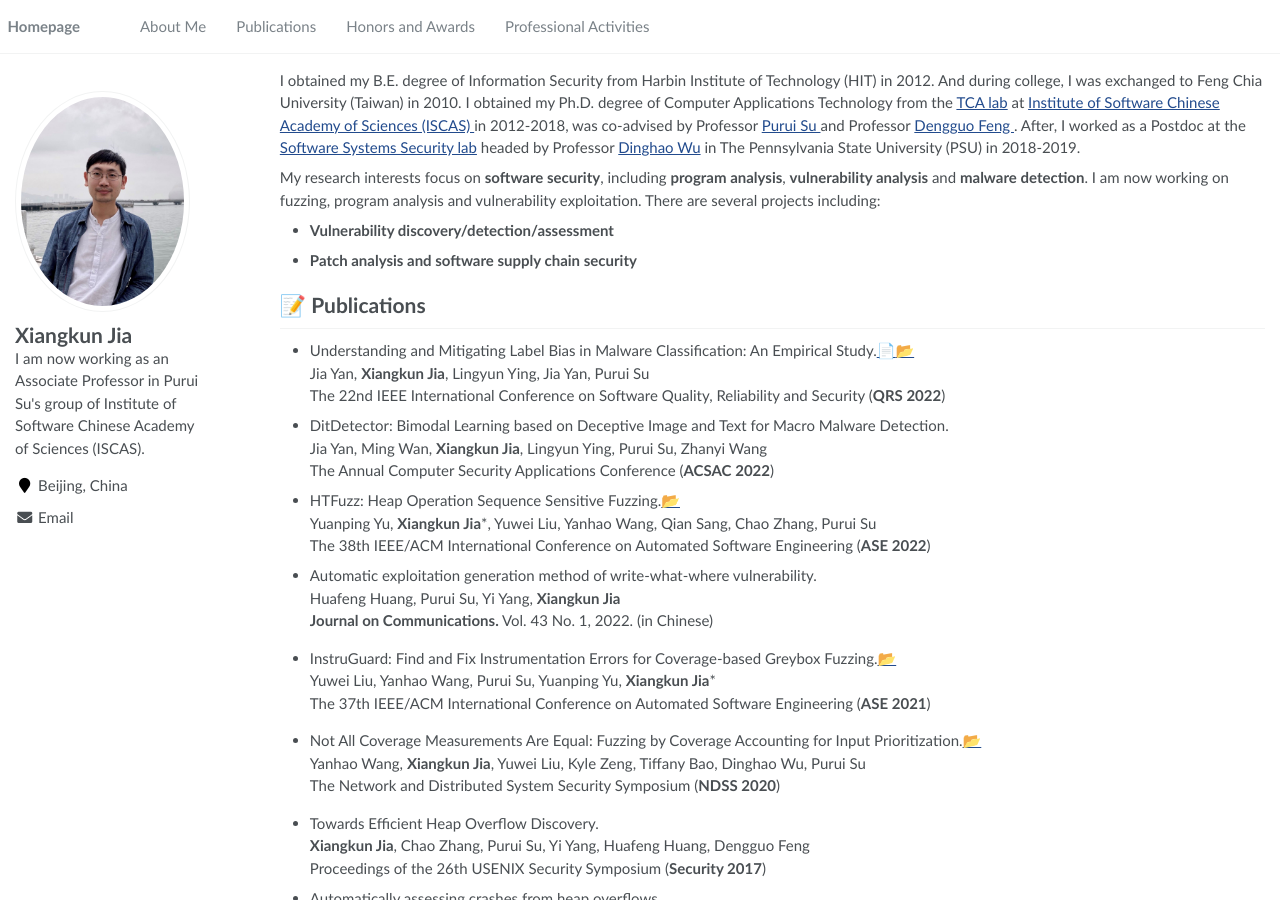
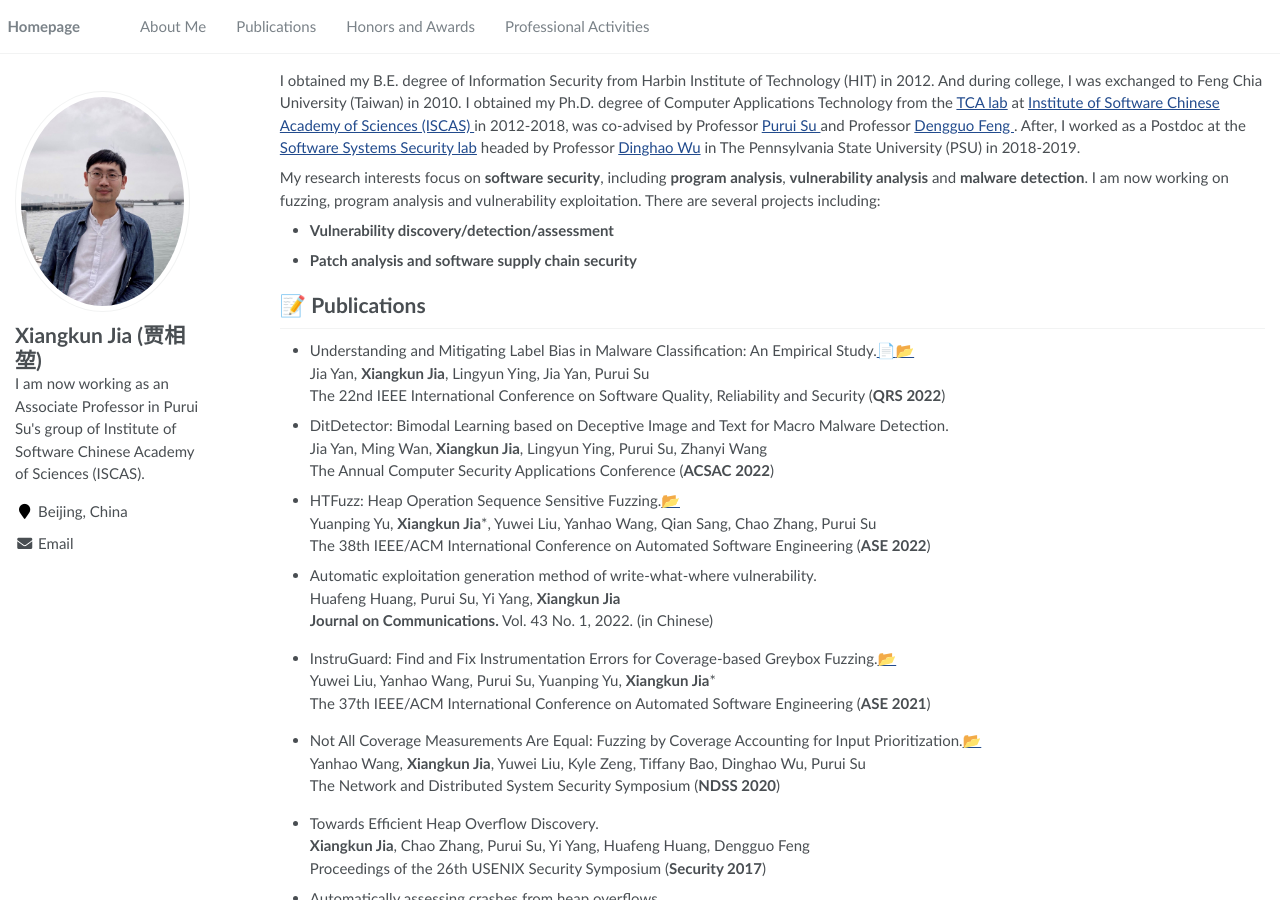
Before and after one commit to ajax4sec/ajax4sec.github.io, a Jekyll site: the page built from _pages/about.md, in a window 1280 px wide and 900 px high. Built offline with Jekyll 4.4.1, drawn with Linux system fonts in a browser that asks for light colours.

Commit message:
Update _config.yml

```diff
--- a/_config.yml
+++ b/_config.yml
@@ -21,7 +21,7 @@ baidu_site_verification  :  # get baidu_site_verification from https://ziyuan.ba
 
 # Site Author
 author:
-  name             : "Xiangkun Jia"
+  name             : "Xiangkun Jia (贾相堃)"
   avatar           : "images/jia3.jpg"
   bio              : #"Xiangkun Jia College"
   location         : "Beijing, China"
@@ -29,6 +29,7 @@ author:
   pubmed           :
   googlescholar    : #"https://scholar.google.com/citations?user=YOUR_GOOGLE_SCHOLAR_ID"
   email            : "xiangkun@iscas.ac.cn"
+  email            : "ajiahit@gmail.com"
   researchgate     :  # e.g., "https://www.researchgate.net/profile/yourprofile"
   uri              :
   bitbucket        :
```
